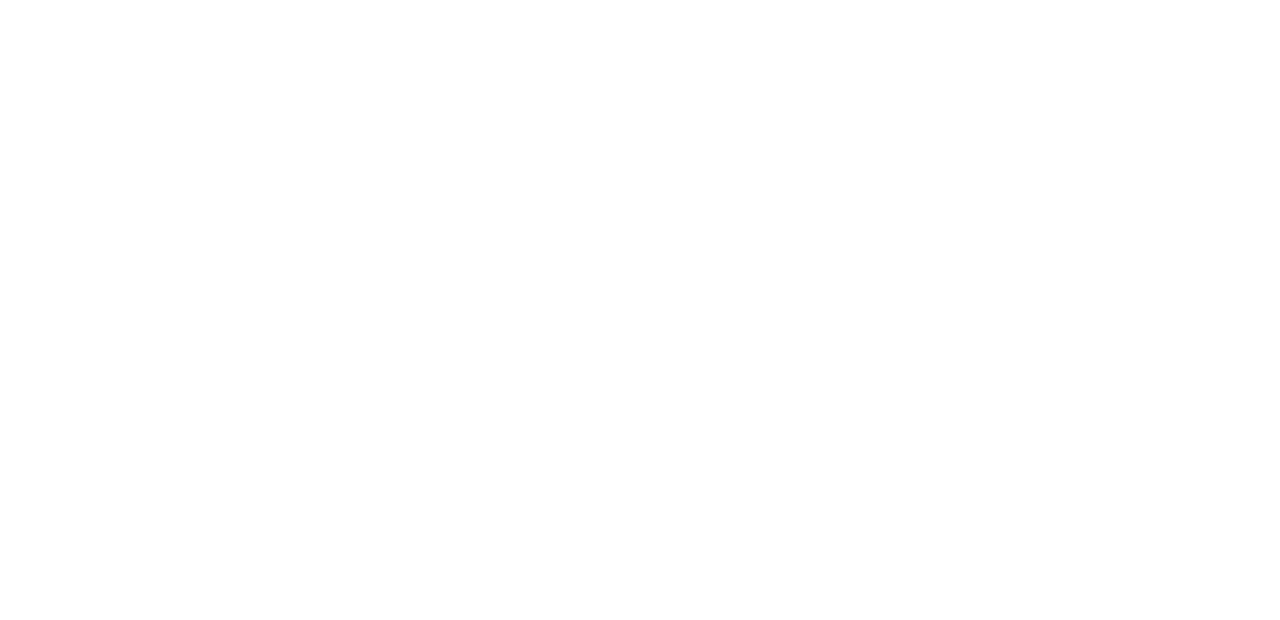
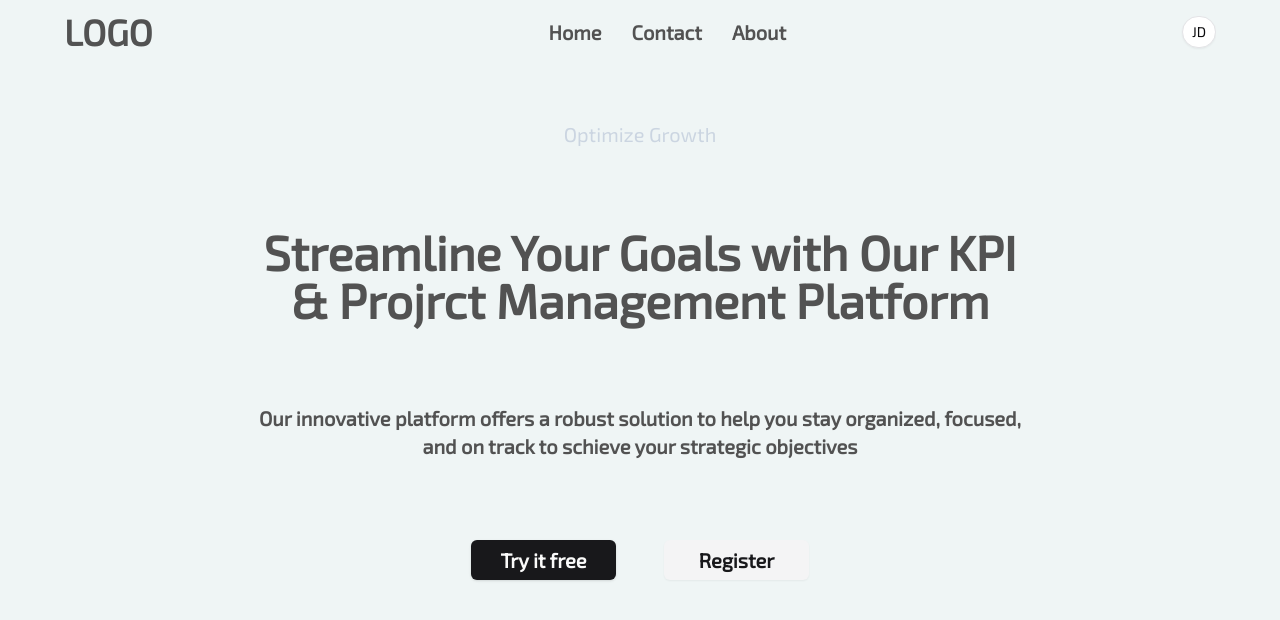
Before and after one commit to rajatweb/shopify-dashboard-frontend, a Next.js app: page / in a window 1280 px wide. Shown: the top 620 px of the page. Built offline with nearby package versions, Linux system fonts and the light colour scheme.

Commit message:
Homepage completed

```diff
--- a/src/app/page.tsx
+++ b/src/app/page.tsx
@@ -1,3 +1,38 @@
+import HomeHeader from "@/components/atoms/home-header/homeheader";
+import { Button } from "@/components/ui/button";
+
 export default function Home() {
-  return <div className="w-full bg-white flex flex-row h-fit "></div>;
+  return (
+    <div className="px-16  h-screen bg-[#eff5f5] ">
+      <div className="  h-full overflow-hidden">
+        <HomeHeader />
+        <main>
+          <div className="flex flex-col items-center py-14 gap-20">
+            <h2 className="text-xl font-medium text-slate-300">
+              Optimize Growth
+            </h2>
+            <h1 className="text-5xl text-center font-black text-neutral-600 w-[776px]">
+              Streamline Your Goals with Our KPI & Projrct Management Platform
+            </h1>
+            <p className="text-xl text-center font-black text-neutral-600 w-[776px]">
+              Our innovative platform offers a robust solution to help you stay
+              organized, focused, and on track to schieve your strategic
+              objectives
+            </p>
+            <div className="flex gap-12">
+              <Button className="text-xl text-center h-10 font-bold w-[145px]">
+                Try it free
+              </Button>
+              <Button
+                variant="secondary"
+                className="text-xl text-center h-10 font-bold w-[145px]"
+              >
+                Register
+              </Button>
+            </div>
+          </div>
+        </main>
+      </div>
+    </div>
+  );
 }
--- /dev/null
+++ b/src/components/atoms/home-header/homeheader.tsx
@@ -0,0 +1,89 @@
+import { Avatar, AvatarFallback, AvatarImage } from "@/components/ui/avatar";
+import { Button } from "@/components/ui/button";
+import {
+  DropdownMenu,
+  DropdownMenuContent,
+  DropdownMenuGroup,
+  DropdownMenuItem,
+  DropdownMenuLabel,
+  DropdownMenuSeparator,
+  DropdownMenuTrigger,
+} from "@/components/ui/dropdown-menu";
+import {
+  Tooltip,
+  TooltipContent,
+  TooltipProvider,
+  TooltipTrigger,
+} from "@/components/ui/tooltip";
+import { LayoutGrid, LogOut, User } from "lucide-react";
+import Link from "next/link";
+
+const HomeHeader = () => {
+  return (
+    <div className="flex h-16 items-center justify-between">
+      <div className="text-4xl font-black text-neutral-600 ">LOGO</div>
+      <div>
+        <ul className="flex gap-[30px] text-xl font-bold text-neutral-600">
+          <li>Home</li>
+          <li>Contact</li>
+          <li>About</li>
+        </ul>
+      </div>
+
+      <DropdownMenu>
+        <TooltipProvider disableHoverableContent>
+          <Tooltip delayDuration={100}>
+            <TooltipTrigger asChild>
+              <DropdownMenuTrigger asChild>
+                <Button
+                  variant="outline"
+                  className="relative h-8 w-8 rounded-full"
+                >
+                  <Avatar className="h-8 w-8">
+                    <AvatarImage src="#" alt="Avatar" />
+                    <AvatarFallback className="bg-transparent">
+                      JD
+                    </AvatarFallback>
+                  </Avatar>
+                </Button>
+              </DropdownMenuTrigger>
+            </TooltipTrigger>
+            <TooltipContent side="bottom">Profile</TooltipContent>
+          </Tooltip>
+        </TooltipProvider>
+        <DropdownMenuContent className="w-56" align="end" forceMount>
+          <DropdownMenuLabel className="font-normal">
+            <div className="flex flex-col space-y-1">
+              <p className="text-sm font-medium leading-none">John Doe</p>
+              <p className="text-xs leading-none text-muted-foreground">
+                johndoe@example.com
+              </p>
+            </div>
+          </DropdownMenuLabel>
+          <DropdownMenuSeparator />
+          <DropdownMenuGroup>
+            <DropdownMenuItem className="hover:cursor-pointer" asChild>
+              <Link href="/dashboard" className="flex items-center">
+                <LayoutGrid className="w-4 h-4 mr-3 text-muted-foreground" />
+                Dashboard
+              </Link>
+            </DropdownMenuItem>
+            <DropdownMenuItem className="hover:cursor-pointer" asChild>
+              <Link href="/account" className="flex items-center">
+                <User className="w-4 h-4 mr-3 text-muted-foreground" />
+                Account
+              </Link>
+            </DropdownMenuItem>
+          </DropdownMenuGroup>
+          <DropdownMenuSeparator />
+          <DropdownMenuItem className="hover:cursor-pointer">
+            <LogOut className="w-4 h-4 mr-3 text-muted-foreground" />
+            Sign out
+          </DropdownMenuItem>
+        </DropdownMenuContent>
+      </DropdownMenu>
+    </div>
+  );
+};
+
+export default HomeHeader;
```
Also changed, not shown: src/components/ui/modal.tsx (+4 -5 lines).
